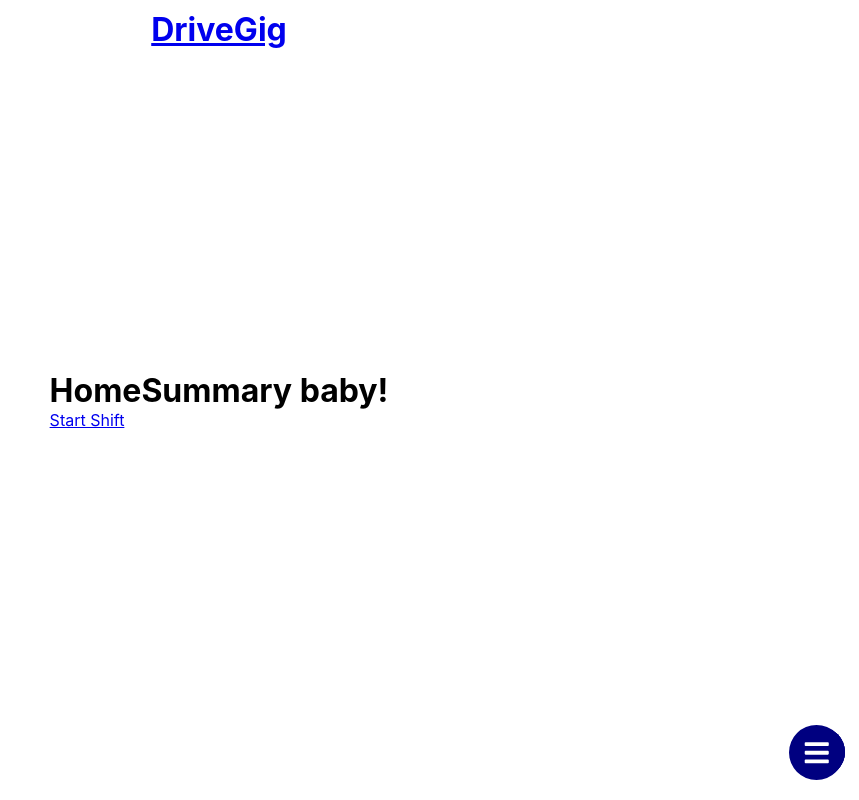
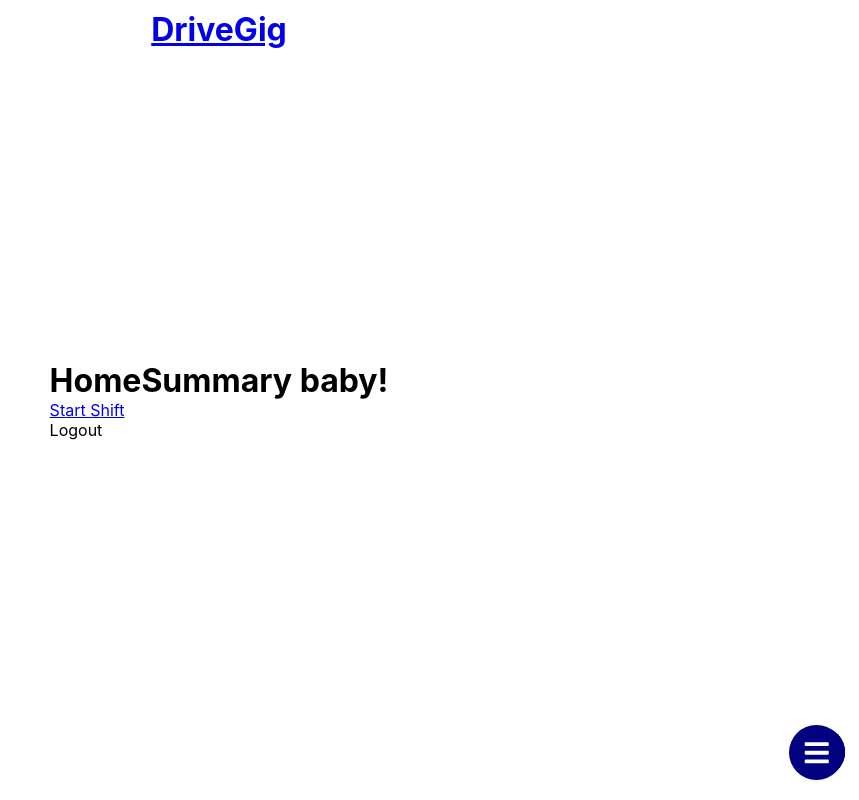
Before and after one commit to Harmtan13/DriveGig, a React (Create React App) app: page / in a window 1280 px wide. Shown: the whole page, without its empty margins (421-1280 px from the left). Built offline with nearby package versions, Linux system fonts and the light colour scheme; no server answers; the database is empty; sample sign-in values are in the browser's storage.

Commit message:
Added logout button for testing purposes

```diff
--- a/src/components/auth/HomeSummary.js
+++ b/src/components/auth/HomeSummary.js
@@ -13,6 +13,8 @@ export default function HomeSummary({ currentUser, logout }) {
     <>
       <h1>HomeSummary baby!</h1>
       <Link to = "/start-shift">Start Shift</Link>
+
+      <p onClick = {handleLogout}>Logout</p>
     </>
   );
 }
```
